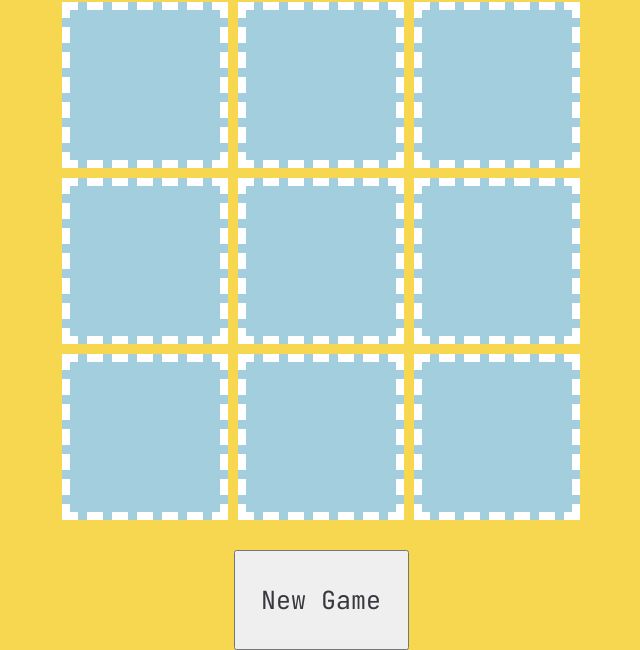
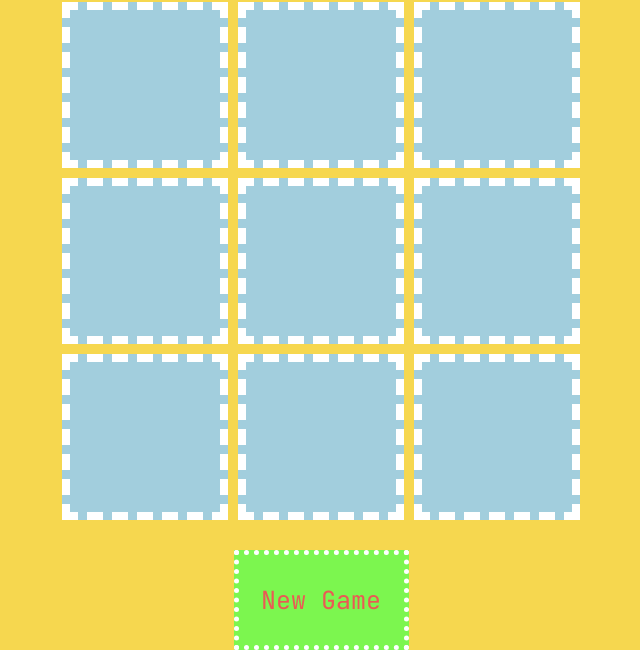
Before and after one commit to dkxp/Project-Tic-Tac-Toe, a plain HTML site: page index.html in a window 1280 px wide. Shown: the part 195-845 px from the top of the page, without its empty margins (319-959 px from the left). Drawn offline with Linux system fonts and the light colour scheme.

Commit message:
Styling change

```diff
--- a/styles.css
+++ b/styles.css
@@ -83,5 +83,13 @@ button {
     font-size: 25px;
     font-family: 'JetBrains Mono', monospace;
     color: #38393f;
-    font-weight: 400;
+    font-weight: 500;
+    color: #eb5a54;
+    background-color: rgb(124, 246, 79);
+    border-color: white;
+    border-style: dotted;
+    border-width: 5px;
 }
+button:hover {
+    background-color:  rgb(96, 186, 63);
+}
```
